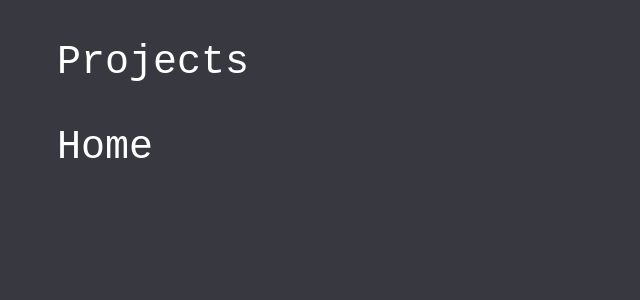
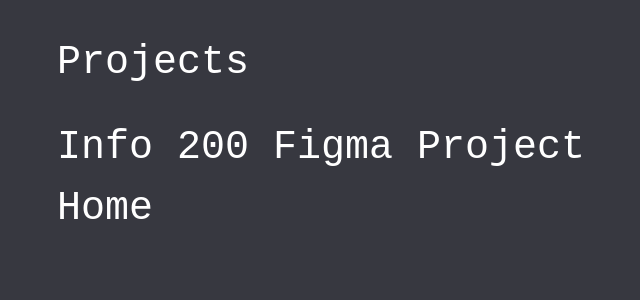
Before and after one commit to AidanKuo/starter-project, a React (Create React App) app: page /projects in a window 1280 px wide. Shown: the top 300 px of the page, without its empty margins (63-703 px from the left). Built offline with nearby package versions, Linux system fonts and the light colour scheme.

Commit message:
added project and tweaked resume

```diff
--- a/src/components/Projects.js
+++ b/src/components/Projects.js
@@ -5,6 +5,13 @@
   return (
     <div>
       <p  className='text'>Projects</p>
+      <nav>
+        <ul className="link-list">
+          <li>
+            <Link to="https://www.figma.com/file/0DrginWCTEuGjYCL7DLdNW/akuo18's-team-library?type=design&node-id=1913-2&mode=design" className="plain-link">Info 200 Figma Project</Link>
+          </li>
+        </ul>
+      </nav>
       <nav>
         <ul className="link-list">
           <li>
--- a/src/components/Resume.js
+++ b/src/components/Resume.js
@@ -20,6 +20,7 @@
         <br/>June 2019 – 2020
         <br/>Crew Member (2019), Shift Manager (2020)
         <br/>Grazia Italian Kitchen / Pearland, TX
+        <br/>Waiters Assistant
         <br/>June 2018 - 2019
         </p>
         <br/>
```
